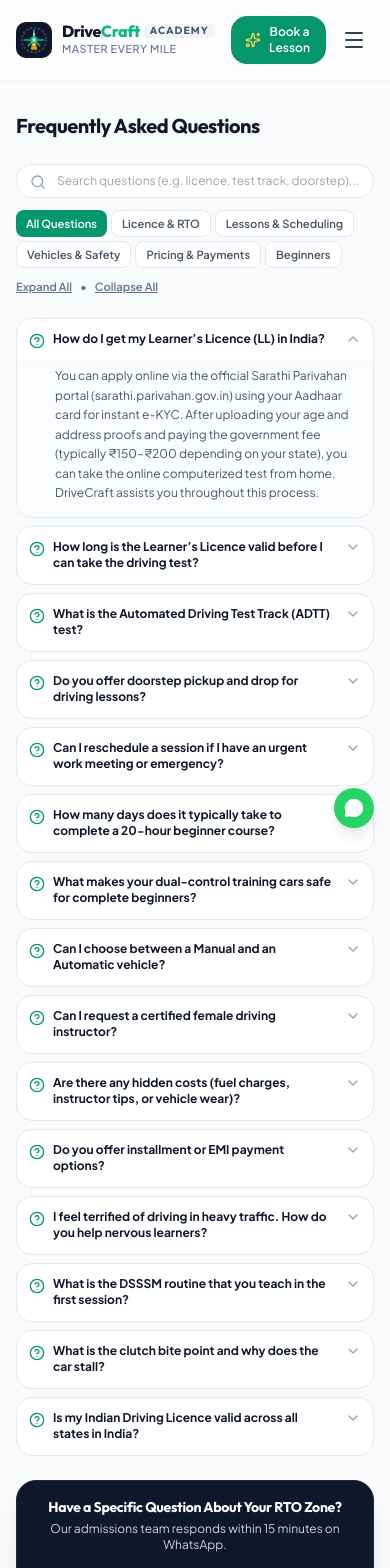
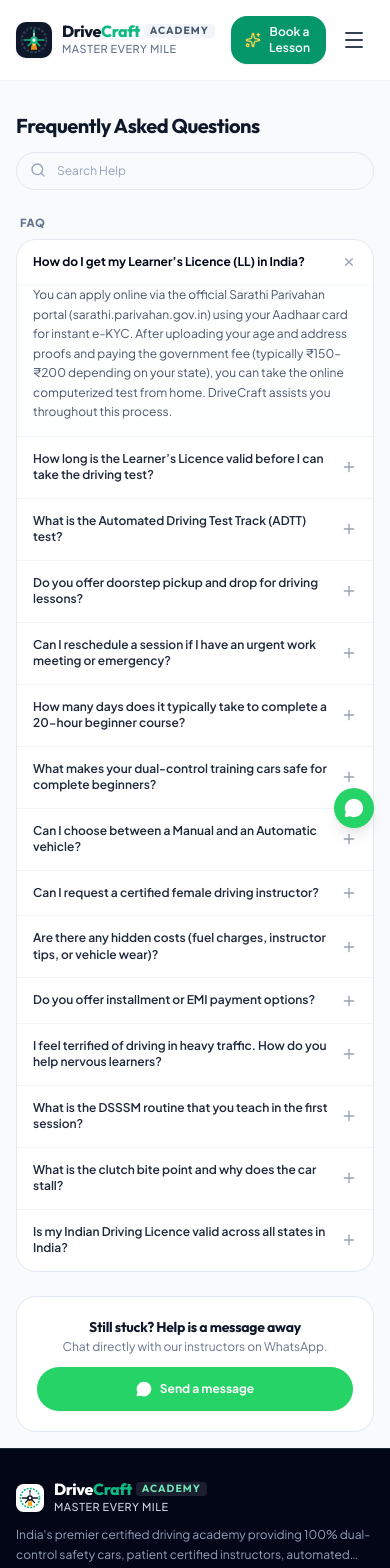
Before and after one commit to Ginuuuuu/Driving-School-Simple, a React (Vite) app: page /faq in a window 390 px wide. Shown: the top 1568 px of the page. Built offline with nearby package versions, Linux system fonts and the light colour scheme.

Commit message:
feat: implement FAQ page with categorized grid and mobile-responsive accordion view

```diff
--- a/src/pages/FAQ.tsx
+++ b/src/pages/FAQ.tsx
@@ -1,6 +1,7 @@
 import React, { useState, useMemo } from 'react';
+import { Link } from 'react-router-dom';
 import { motion, AnimatePresence } from 'framer-motion';
-import { Search, ChevronDown, MessageCircle, HelpCircle } from 'lucide-react';
+import { Search, Plus, ArrowRight, MessageCircle, Phone, HelpCircle } from 'lucide-react';
 import { useContent } from '../context/ContentContext';
 import { Button } from '../components/common/Button';
 import { SEO } from '../components/common/SEO';
@@ -12,7 +13,7 @@ export const FAQ: React.FC = () => {
 
   const [searchQuery, setSearchQuery] = useState('');
   const [selectedCategory, setSelectedCategory] = useState<string>('all');
-  const [openItemIds, setOpenItemIds] = useState<Set<string>>(new Set([faqs[0]?.id || '']));
+  const [openMobileId, setOpenMobileId] = useState<string | null>(faqs[0]?.id || null);
 
   const categories = ['all', 'Licence & RTO', 'Lessons & Scheduling', 'Vehicles & Safety', 'Pricing & Payments', 'Beginners'];
 
@@ -27,113 +28,151 @@ export const FAQ: React.FC = () => {
     });
   }, [faqs, searchQuery, selectedCategory]);
 
-  const toggleItem = (id: string) => {
-    setOpenItemIds((prev) => {
-      const next = new Set(prev);
-      if (next.has(id)) {
-        next.delete(id);
-      } else {
-        next.add(id);
-      }
-      return next;
-    });
-  };
-
-  const handleExpandAll = () => {
-    setOpenItemIds(new Set(filteredFAQs.map((f) => f.id)));
-  };
-
-  const handleCollapseAll = () => {
-    setOpenItemIds(new Set());
+  const toggleMobileFaq = (id: string) => {
+    setOpenMobileId(openMobileId === id ? null : id);
   };
 
   const whatsappUrl = generateDirectWhatsAppChatLink(siteConfig);
 
   return (
-    <div className="max-w-4xl mx-auto px-4 sm:px-6 lg:px-8 py-4 sm:py-10 space-y-6 sm:space-y-12">
+    <div className="py-4 sm:py-10">
       <SEO
         title="Frequently Asked Questions | RTO Rules & Lesson FAQs"
         description="Got questions about getting your learner's licence, dual-control cars, automated RTO tracks, or scheduling? Browse our comprehensive FAQ."
         canonicalPath="/faq"
       />
 
-      <div>
-        <h1 className="text-xl sm:text-2xl lg:text-3xl font-bold font-display text-slate-900 tracking-tight">
+      {/* ============================================================ */}
+      {/* DESKTOP UI (md:block) — Clean 3-Column Direct Grid Layout     */}
+      {/* ============================================================ */}
+      <div className="hidden md:block max-w-7xl mx-auto px-6 lg:px-8 space-y-10 lg:space-y-12">
+        {/* Page Header */}
+        <div className="space-y-3">
+          <h1 className="text-3xl lg:text-4xl font-extrabold font-display text-slate-900 tracking-tight">
             Frequently Asked Questions
           </h1>
-      </div>
 
-      {/* Search & Category Filter */}
-      <motion.div
-        initial={{ opacity: 0, y: 15 }}
-        animate={{ opacity: 1, y: 0 }}
-        transition={{ duration: 0.35 }}
-        className="space-y-3 sm:space-y-4"
-      >
-        <div className="relative">
-          <Search className="w-4 h-4 sm:w-5 sm:h-5 text-slate-400 absolute left-3.5 sm:left-4 top-2.5 sm:top-3.5" />
-          <input
-            type="text"
-            placeholder="Search questions (e.g. licence, test track, doorstep)..."
-            value={searchQuery}
-            onChange={(e) => setSearchQuery(e.target.value)}
-            className="w-full pl-10 sm:pl-12 pr-3.5 sm:pr-4 py-2 sm:py-3 rounded-xl sm:rounded-2xl border border-slate-200 bg-white text-xs sm:text-sm focus:ring-2 focus:ring-emerald-500 focus:outline-none shadow-xs transition-all"
-          />
-        </div>
-
-        <div className="flex flex-wrap items-center justify-between gap-2.5 sm:gap-3">
-          <div className="flex flex-wrap gap-1 sm:gap-1.5">
+          {/* Category Filter Tabs */}
+          <div className="flex flex-wrap items-center gap-2 pt-2">
             {categories.map((cat) => (
               <button
                 key={cat}
                 onClick={() => setSelectedCategory(cat)}
-                className={`px-2.5 py-1 sm:px-3.5 sm:py-1.5 rounded-lg sm:rounded-xl text-[0.7rem] sm:text-xs font-semibold transition-all ${
+                className={`px-4 py-1.5 rounded-full text-xs font-semibold transition-all ${
                   selectedCategory === cat
-                    ? 'bg-emerald-600 text-white shadow-xs'
-                    : 'bg-white border border-slate-200 text-slate-600 hover:bg-slate-50'
+                    ? 'bg-slate-900 text-white shadow-sm'
+                    : 'bg-white border border-slate-200 text-slate-600 hover:bg-slate-50 hover:text-slate-900'
                 }`}
               >
                 {cat === 'all' ? 'All Questions' : cat}
               </button>
             ))}
           </div>
+        </div>
 
-          <div className="flex items-center gap-2 text-[0.7rem] sm:text-xs font-semibold text-slate-500">
-            <button onClick={handleExpandAll} className="hover:text-emerald-700 underline transition-colors">
-              Expand All
-            </button>
-            <span>•</span>
-            <button onClick={handleCollapseAll} className="hover:text-emerald-700 underline transition-colors">
-              Collapse All
-            </button>
+        {/* 3-Column Grid of Questions and Direct Answers */}
+        {filteredFAQs.length > 0 ? (
+          <div className="grid grid-cols-1 md:grid-cols-2 lg:grid-cols-3 gap-x-10 gap-y-10">
+            {filteredFAQs.map((faq) => (
+              <div key={faq.id} className="space-y-2">
+                <h3 className="text-base font-bold text-slate-900 leading-snug">
+                  {faq.question}
+                </h3>
+                <p className="text-sm text-slate-600 leading-relaxed">
+                  {faq.answer}
+                </p>
+              </div>
+            ))}
+          </div>
+        ) : (
+          <div className="p-10 text-center bg-white rounded-3xl border border-slate-200 max-w-md mx-auto space-y-2">
+            <p className="text-sm font-bold text-slate-800">No questions found</p>
+            <p className="text-xs text-slate-500">Try selecting a different category or contact our team directly.</p>
+          </div>
+        )}
+
+        {/* Desktop Bottom CTA Card */}
+        <div className="p-8 lg:p-10 rounded-3xl bg-slate-50 border border-slate-200/80 flex items-center justify-between gap-6">
+          <div className="space-y-1">
+            <h3 className="text-xl font-bold font-display text-slate-900">
+              Still have questions?
+            </h3>
+            <p className="text-sm text-slate-500">
+              We understand. Let's get in touch directly with our team, then.
+            </p>
+          </div>
+
+          <div className="flex items-center gap-3 shrink-0">
+            <Button
+              variant="outline"
+              size="md"
+              href={whatsappUrl}
+              isExternal
+              className="rounded-full px-5 py-2.5 font-bold hover-lift"
+              icon={<MessageCircle className="w-4 h-4 text-emerald-600" />}
+            >
+              WhatsApp Us
+            </Button>
+            <Button
+              variant="primary"
+              size="md"
+              to="/contact"
+              className="rounded-full px-6 py-2.5 font-bold shadow-md hover-lift"
+              icon={<ArrowRight className="w-4 h-4" />}
+            >
+              Contact Us
+            </Button>
           </div>
         </div>
-      </motion.div>
+      </div>
 
-      {/* Accordion FAQ List */}
+      {/* ============================================================ */}
+      {/* MOBILE UI (md:hidden) — Clean Help Desk Accordion Layout      */}
+      {/* ============================================================ */}
+      <div className="md:hidden max-w-md mx-auto px-4 space-y-6">
+        {/* Mobile Header */}
+        <div className="space-y-2">
+          <h1 className="text-xl font-bold font-display text-slate-900 tracking-tight">
+            Frequently Asked Questions
+          </h1>
+
+          {/* Search Help Input */}
+          <div className="relative pt-1">
+            <Search className="w-4 h-4 text-slate-400 absolute left-3.5 top-3.5" />
+            <input
+              type="text"
+              placeholder="Search Help"
+              value={searchQuery}
+              onChange={(e) => setSearchQuery(e.target.value)}
+              className="w-full pl-10 pr-4 py-2.5 bg-slate-50 border border-slate-200 rounded-full text-xs text-slate-800 placeholder-slate-400 focus:outline-none focus:ring-2 focus:ring-emerald-500 transition-all"
+            />
+          </div>
+        </div>
+
+        {/* Section Label */}
+        <div className="space-y-2">
+          <div className="text-[0.7rem] uppercase tracking-wider font-extrabold text-slate-500 px-1">
+            FAQ
+          </div>
+
+          {/* Mobile Accordion Card List */}
           {filteredFAQs.length > 0 ? (
-        <div className="space-y-2 sm:space-y-3">
+            <div className="bg-white rounded-2xl border border-slate-200 divide-y divide-slate-100 overflow-hidden shadow-xs">
               {filteredFAQs.map((faq) => {
-            const isOpen = openItemIds.has(faq.id);
+                const isOpen = openMobileId === faq.id;
 
                 return (
-              <div
-                key={faq.id}
-                className="rounded-xl sm:rounded-2xl border border-slate-200 bg-white shadow-xs overflow-hidden transition-all hover:border-slate-300"
+                  <div key={faq.id} className="transition-colors">
+                    <button
+                      onClick={() => toggleMobileFaq(faq.id)}
+                      className="w-full py-3.5 px-4 text-left flex items-center justify-between gap-3 hover:bg-slate-50/50 transition-colors"
                     >
-                <button
-                  onClick={() => toggleItem(faq.id)}
-                  className="w-full p-3 sm:p-5 text-left flex items-start justify-between gap-3 hover:bg-slate-50/80 transition-colors"
-                >
-                  <div className="flex items-start gap-2 sm:gap-3">
-                    <HelpCircle className="w-4 h-4 sm:w-5 sm:h-5 text-emerald-600 shrink-0 mt-0.5" />
-                    <span className="text-xs sm:text-base font-bold text-slate-900 leading-snug">
+                      <span className={`text-xs leading-snug ${isOpen ? 'font-bold text-slate-950' : 'font-semibold text-slate-800'}`}>
                         {faq.question}
                       </span>
-                  </div>
-                  <ChevronDown
-                    className={`w-4 h-4 sm:w-5 sm:h-5 text-slate-400 transition-transform duration-200 shrink-0 ${
-                      isOpen ? 'rotate-180 text-emerald-600' : ''
+                      <Plus
+                        className={`w-4 h-4 text-slate-400 shrink-0 transition-transform duration-200 ${
+                          isOpen ? 'rotate-45 text-emerald-600' : ''
                         }`}
                       />
                     </button>
@@ -144,13 +183,11 @@ export const FAQ: React.FC = () => {
                           initial={{ height: 0, opacity: 0 }}
                           animate={{ height: 'auto', opacity: 1 }}
                           exit={{ height: 0, opacity: 0 }}
-                      transition={{ duration: 0.25, ease: 'easeInOut' }}
+                          transition={{ duration: 0.2, ease: 'easeOut' }}
                           className="overflow-hidden"
                         >
-                      <div className="px-3.5 sm:px-5 pb-3.5 sm:pb-5 pt-1 border-t border-slate-100 bg-slate-50/50">
-                        <p className="text-xs sm:text-sm text-slate-600 leading-relaxed pl-6 sm:pl-8">
+                          <div className="px-4 pb-3.5 pt-0 text-xs text-slate-600 leading-relaxed border-t border-slate-50 bg-slate-50/30">
                             {faq.answer}
-                        </p>
                           </div>
                         </motion.div>
                       )}
@@ -160,40 +197,38 @@ export const FAQ: React.FC = () => {
               })}
             </div>
           ) : (
-        <div className="p-6 sm:p-8 text-center bg-white rounded-2xl sm:rounded-3xl border border-slate-200 max-w-md mx-auto space-y-2">
-          <p className="text-xs sm:text-sm font-bold text-slate-800">No questions found matching your search</p>
-          <p className="text-xs text-slate-500">Try searching a different keyword or chat with us directly.</p>
+            <div className="p-6 text-center bg-white rounded-2xl border border-slate-200 space-y-1">
+              <p className="text-xs font-bold text-slate-800">No questions found</p>
+              <p className="text-[0.7rem] text-slate-500">Try searching a different keyword.</p>
             </div>
           )}
+        </div>
 
-      {/* Still Have Questions? Banner */}
-      <motion.section
-        initial={{ opacity: 0, scale: 0.98 }}
-        whileInView={{ opacity: 1, scale: 1 }}
-        viewport={{ once: true, margin: "-30px" }}
-        transition={{ duration: 0.4 }}
-        className="p-4 sm:p-8 rounded-2xl sm:rounded-3xl bg-slate-900 text-white border border-slate-800 flex flex-col sm:flex-row items-center justify-between gap-4 sm:gap-6 shadow-xl"
-      >
-        <div className="space-y-1 text-center sm:text-left">
-          <h3 className="text-sm sm:text-lg font-bold font-display text-white">
-            Have a Specific Question About Your RTO Zone?
-          </h3>
-          <p className="text-xs text-slate-300">
-            Our admissions team responds within 15 minutes on WhatsApp.
+        {/* Mobile Bottom CTA Card */}
+        <div className="p-5 bg-white rounded-2xl border border-slate-200 text-center space-y-3 shadow-xs">
+          <div className="space-y-0.5">
+            <h4 className="text-sm font-bold font-display text-slate-900">
+              Still stuck? Help is a message away
+            </h4>
+            <p className="text-xs text-slate-500">
+              Chat directly with our instructors on WhatsApp.
             </p>
           </div>
 
           <Button
             variant="whatsapp"
-          size="sm"
+            size="md"
             href={whatsappUrl}
             isExternal
-          className="shrink-0 shadow-md text-xs sm:text-sm py-2 sm:py-2.5 w-full sm:w-auto justify-center hover-lift"
+            className="w-full justify-center rounded-full font-bold shadow-sm py-2.5 text-xs"
             icon={<MessageCircle className="w-4 h-4 fill-current" />}
           >
-          Chat on WhatsApp
+            Send a message
           </Button>
-      </motion.section>
+        </div>
+      </div>
     </div>
   );
 };
+
+export default FAQ;
```
Lines whose indentation alone changed are shown as unchanged.
